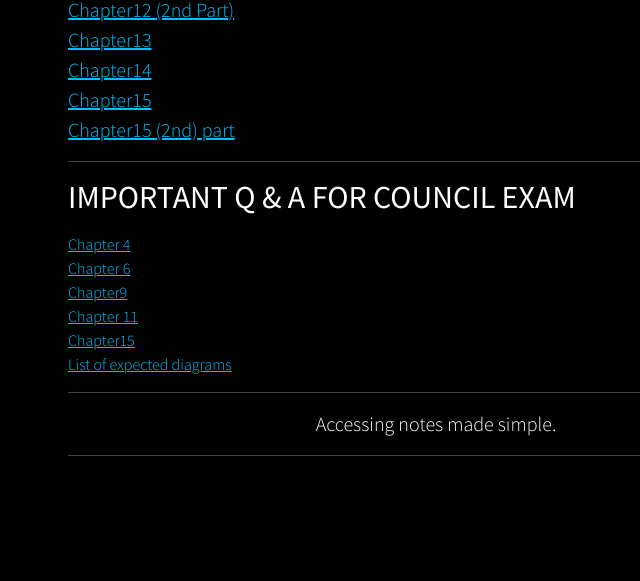
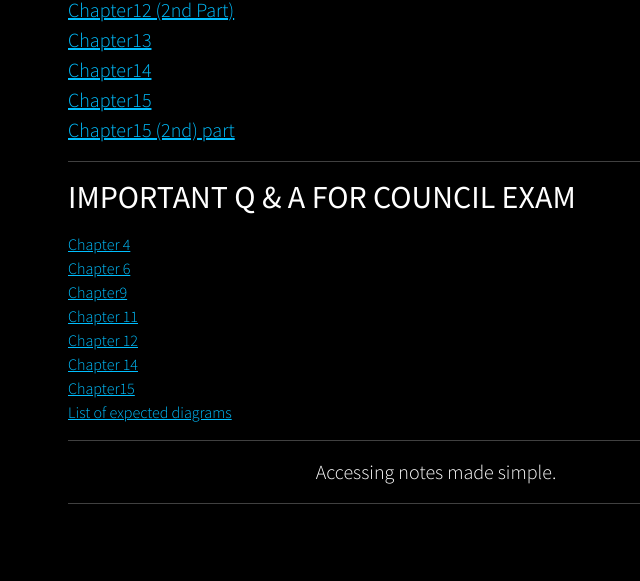
Before and after one commit to SirLoya2/loyangamba, a plain HTML site: page index.html in a window 1280 px wide. Shown: the part 800-1381 px from the top of the page, without its empty margins (204-844 px from the left). Drawn offline with nearby package versions, Linux system fonts and the light colour scheme.

```diff
--- a/index.html
+++ b/index.html
@@ -148,6 +148,8 @@
 <a href="https://github.com/SirLoya2/loyangamba/raw/main/Molecular%20basis%20Q%20and%20A.pdf">Chapter 6</a><br>
 <a href="https://github.com/SirLoya2/loyangamba/raw/main/9.%20STRATEGIES%20FOR%20ENHANCEMENT%20IN%20FOOD%20PRODUCTION%20-%20Copy.pdf">Chapter9</a><br>
 <a href="https://github.com/SirLoya2/loyangamba/raw/main/Biotech%20Chapter%2011%20revision%20q%20and%20a.pdf">Chapter 11</a><br>
+<a href="https://github.com/SirLoya2/loyangamba/raw/main/Chapter%2012%20Biotech%20application%20revision%20q%20nad%20a.pdf">Chapter 12</a><br>
+<a href="https://github.com/SirLoya2/loyangamba/raw/main/Chapter%2014%20(Ecosystem).pdf">Chapter 14</a><br>
 <a href="https://github.com/SirLoya2/loyangamba/raw/main/Biodiversity%20Qand%20A.pdf">Chapter15</a><br>
 <a href="https://github.com/SirLoya2/loyangamba/raw/main/List%20of%20expected%20diagrams%20for%20the%20upcoming%202022%20COUNCIL%20Examq.pdf">List of expected diagrams</a><br>
 
```
